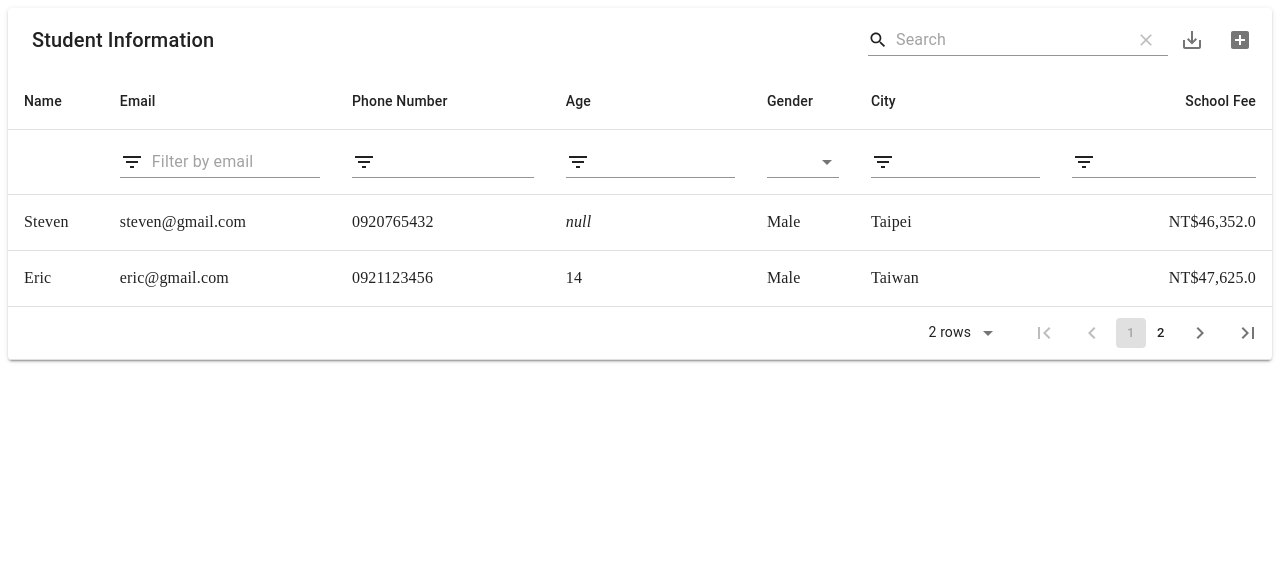
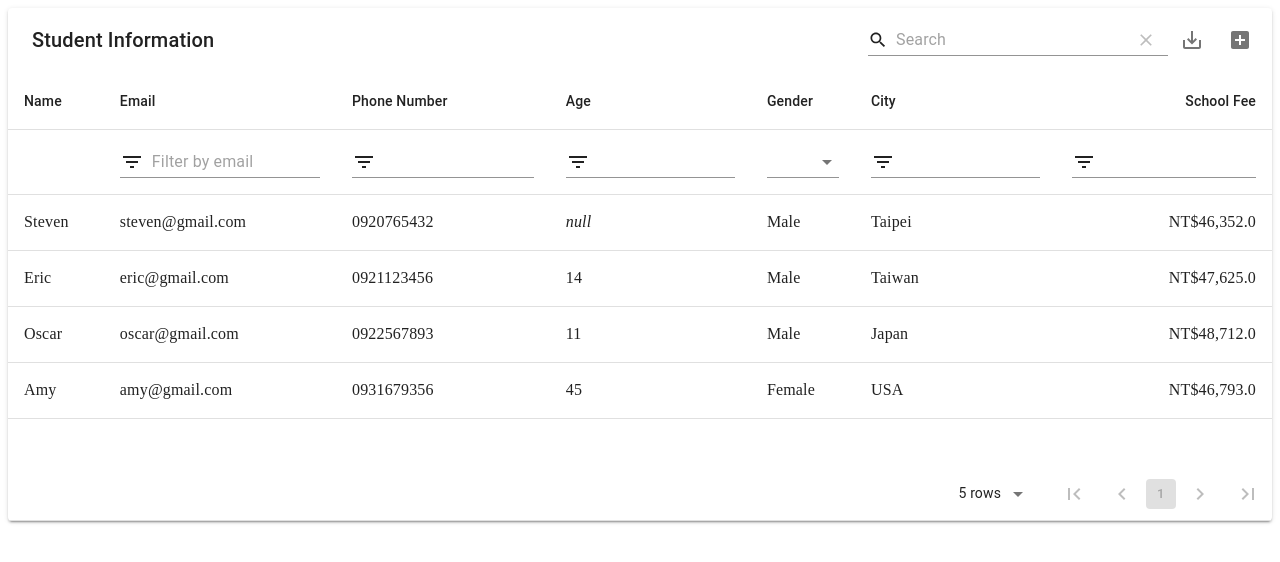
Before and after one commit to pluto123/material_table, a React (Create React App) app: page / in a window 1280 px wide. Shown: the top 562 px of the page. Built offline with nearby package versions, Linux system fonts and the light colour scheme.

Commit message:
在 Console 中顯示新增資料

```diff
--- a/src/App.js
+++ b/src/App.js
@@ -76,7 +76,7 @@ function App() {
           filtering: true,
           paging: true,
           pageSizeOptions: [5, 10, 20, 25, 50, 100],
-          pageSize: 2,
+          // pageSize: 2,
           paginationType: "stepped", // paginationType: [normal | stepped]
           showFirstLastPageButtons: true,
           paginationPosition: "bottom", // paginationPosition: [top | bottom | both]
@@ -87,8 +87,8 @@ function App() {
           actionsColumnIndex: -1
         }}
         editable={{
-          onRowAdd: ()=>new Promise((resolve, reject)=>{
-
+          onRowAdd: (newRow)=>new Promise((resolve, reject)=>{
+            console.log(newRow)
           })
         }}
       />
```
